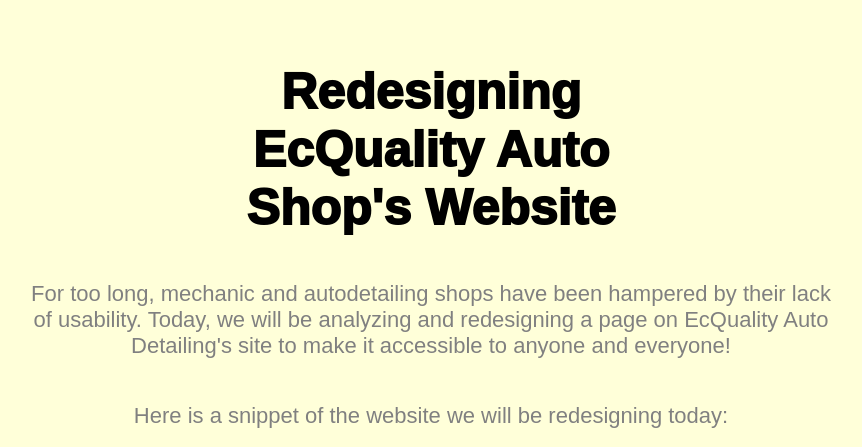
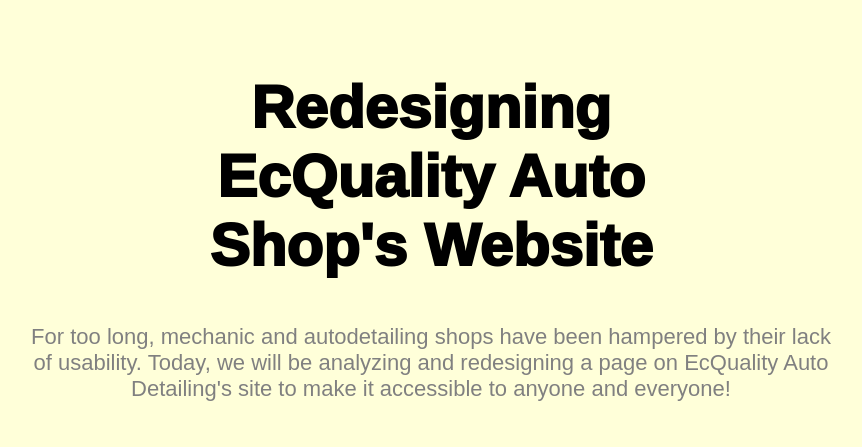
Before and after one commit to pkurani/Response_Redesign_Assigment, a PHP site: page / in a window 1280 px wide. Shown: the top 447 px of the page, without its empty margins (209-1071 px from the left). Run offline with PHP 8.4, Linux system fonts and the light colour scheme.

Commit message:
Update index.css

```diff
--- a/index.css
+++ b/index.css
@@ -27,7 +27,7 @@
     width: 50%;
     text-align: center;
     font-weight: 1000;
-    font-size: 50px;
+    font-size: 60px;
     color: black!important;
   }
   .sectionHeader {
```
